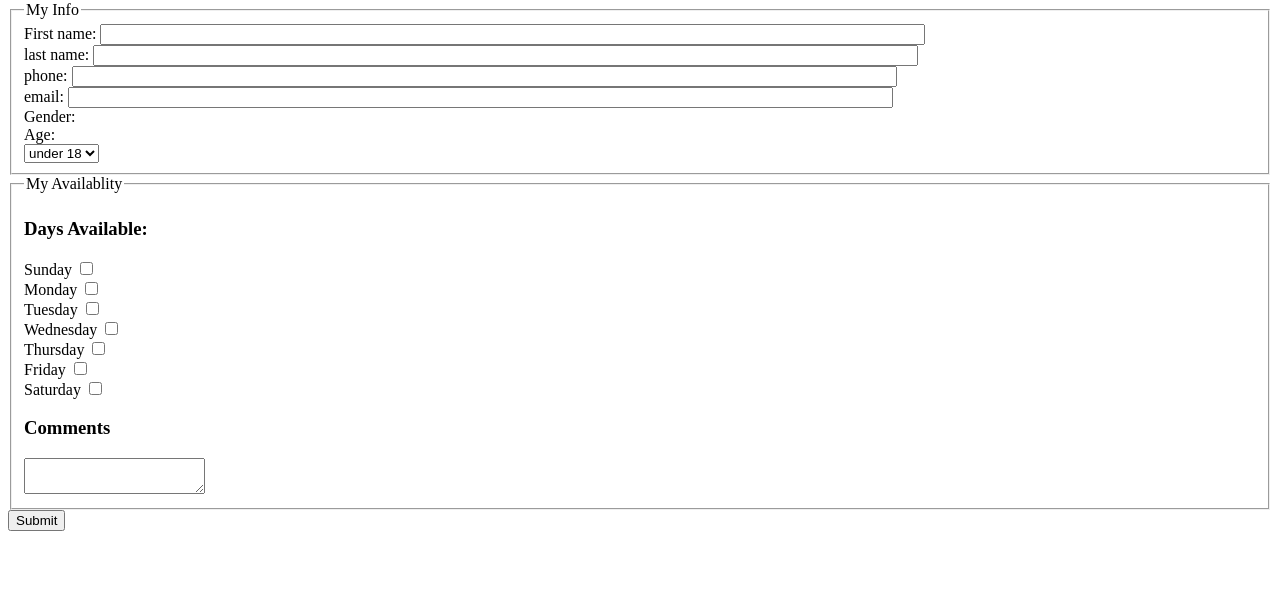
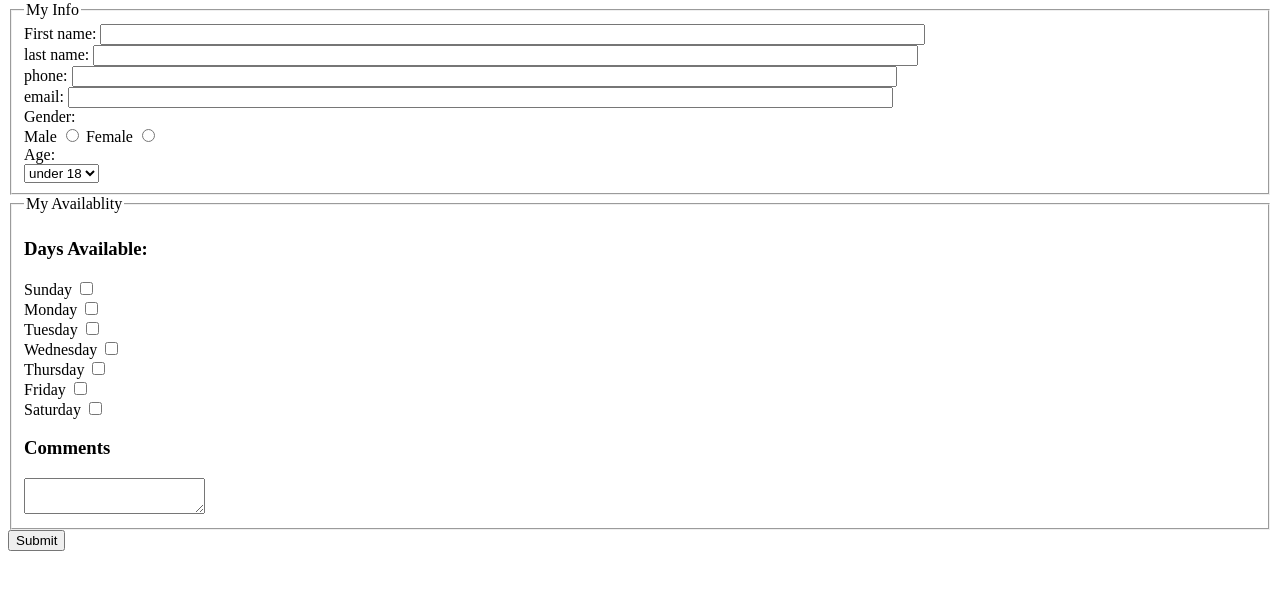
Before and after one commit to poiut23/WebDev_Lab5, a plain HTML site: page Index.html in a window 1280 px wide. Shown: the part 79-668 px from the top of the page. Drawn offline with Linux system fonts and the light colour scheme.

Commit message:
Update Index.html

```diff
--- a/Index.html
+++ b/Index.html
@@ -36,10 +36,10 @@
         <div>
             Gender:
         </div>
-          <label type="radio" name="gender_field" value="male"></label>
+          <label> Male <input type="radio" name="gender_field" value="male"></label>
           <!-- The type="radio" indicates that the input element is a radio button, which allows the user to select one option from a group-->
           <!---The name attribute groups radio buttons together. If multiple radio buttons share the same name, only one of them can be selected at a time. In this case, it’s grouping radio buttons for the gender_field-->
-          <label type="radio" name="gender_field" value="female"></label>
+          <label> Female <input type="radio" name="gender_field" value="female"></label>
         <div>
             Age:
         </div>
```
